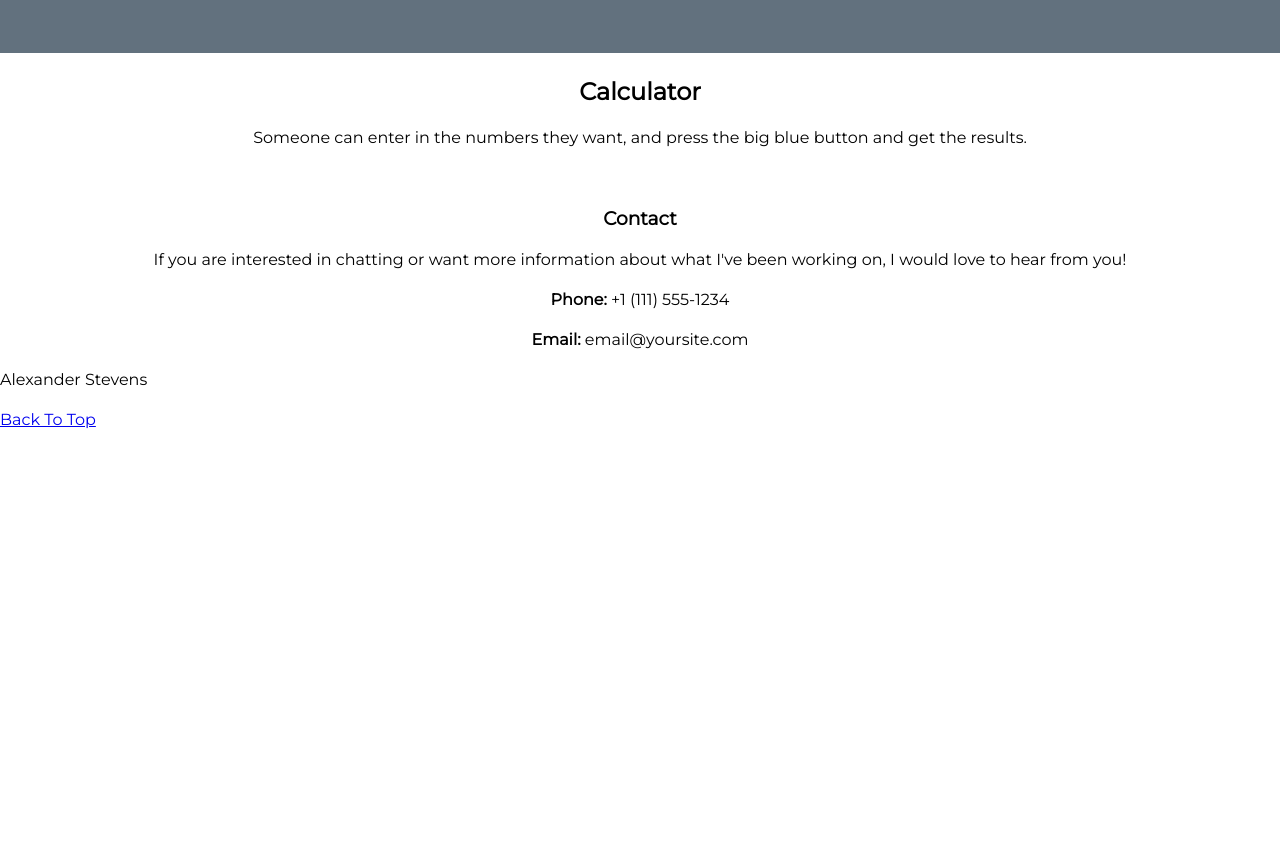
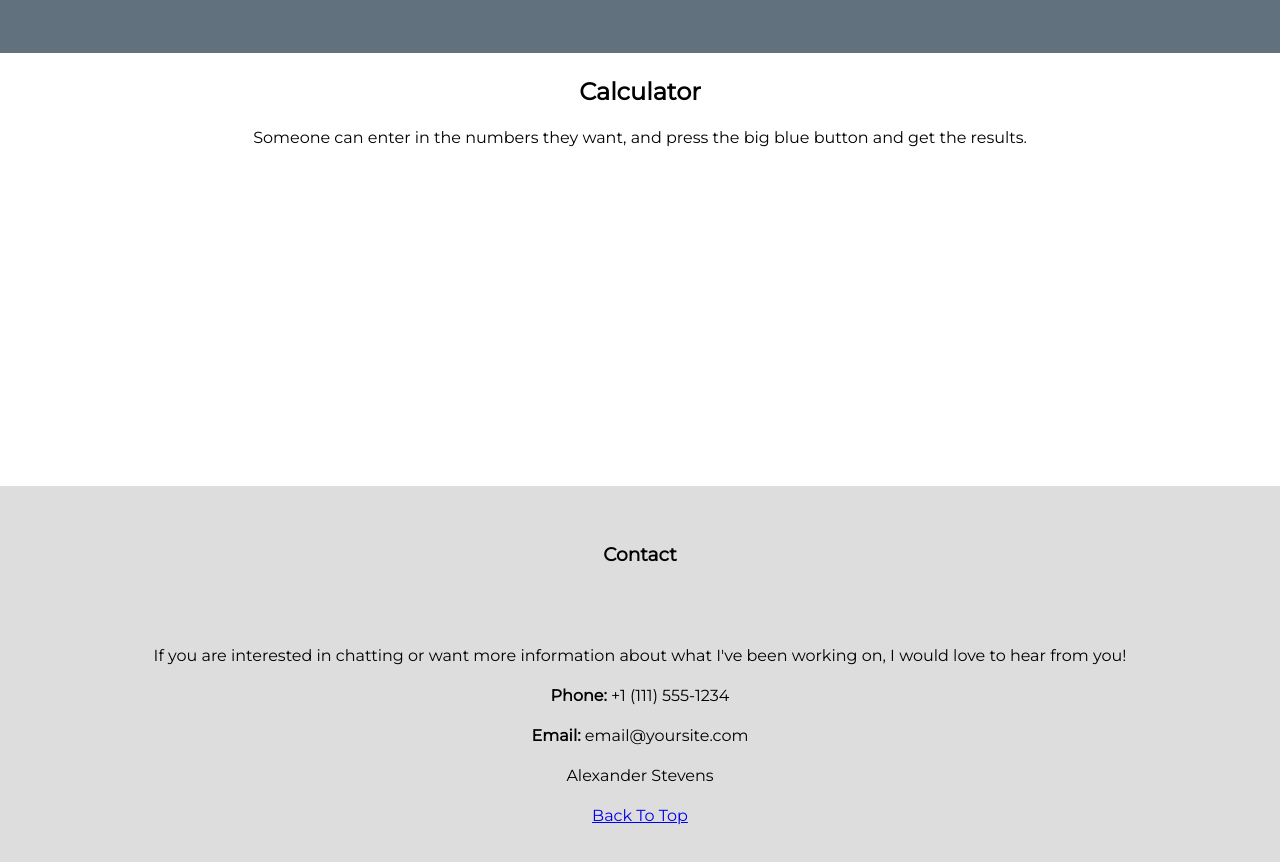
Before and after one commit to AStevens323/TechDegree-Project-2, a plain HTML site: page index.html in a window 1280 px wide. Shown: the part 6820-7682 px from the top of the page. Before the commit the page ends 7268 px from the top, so only its background shows below. Drawn offline with Linux system fonts and the light colour scheme.

Commit message:
Changes in Contact Section

```diff
--- a/css/styles.css
+++ b/css/styles.css
@@ -67,11 +67,21 @@ padding: 5%  0 12%;
 
 }
 
-.contact-container {
-   text-align: center;
+.calculator-container p {
+    padding-bottom: 25%;
 
 }
 
+.contact-container {
+   text-align: center;
+   padding: 3% 3%;
+   background-color: #DDDDDD;
+}
+
+.contact-container h3 {
+    padding-bottom: 5%;
+
+}
 /*Navigation*/
 
 .main-nav a {
--- a/index.html
+++ b/index.html
@@ -75,12 +75,11 @@
 
             <p><strong>Phone:</strong> +1 &#40;111&#41; 555-1234</p>
             <p><strong>Email:</strong> email@yoursite.com</p>
+
+            <p class="name-float">Alexander Stevens</p>
+            <p class="nav-float"><a href="#">Back To Top</a></p>
         </footer>
 
-        <footer class="bottom-container">
-            <p>Alexander Stevens</p>
-            <p><a href="#">Back To Top</a></p>
-        </footer>
       </div>
 </body>
 </html>
```
